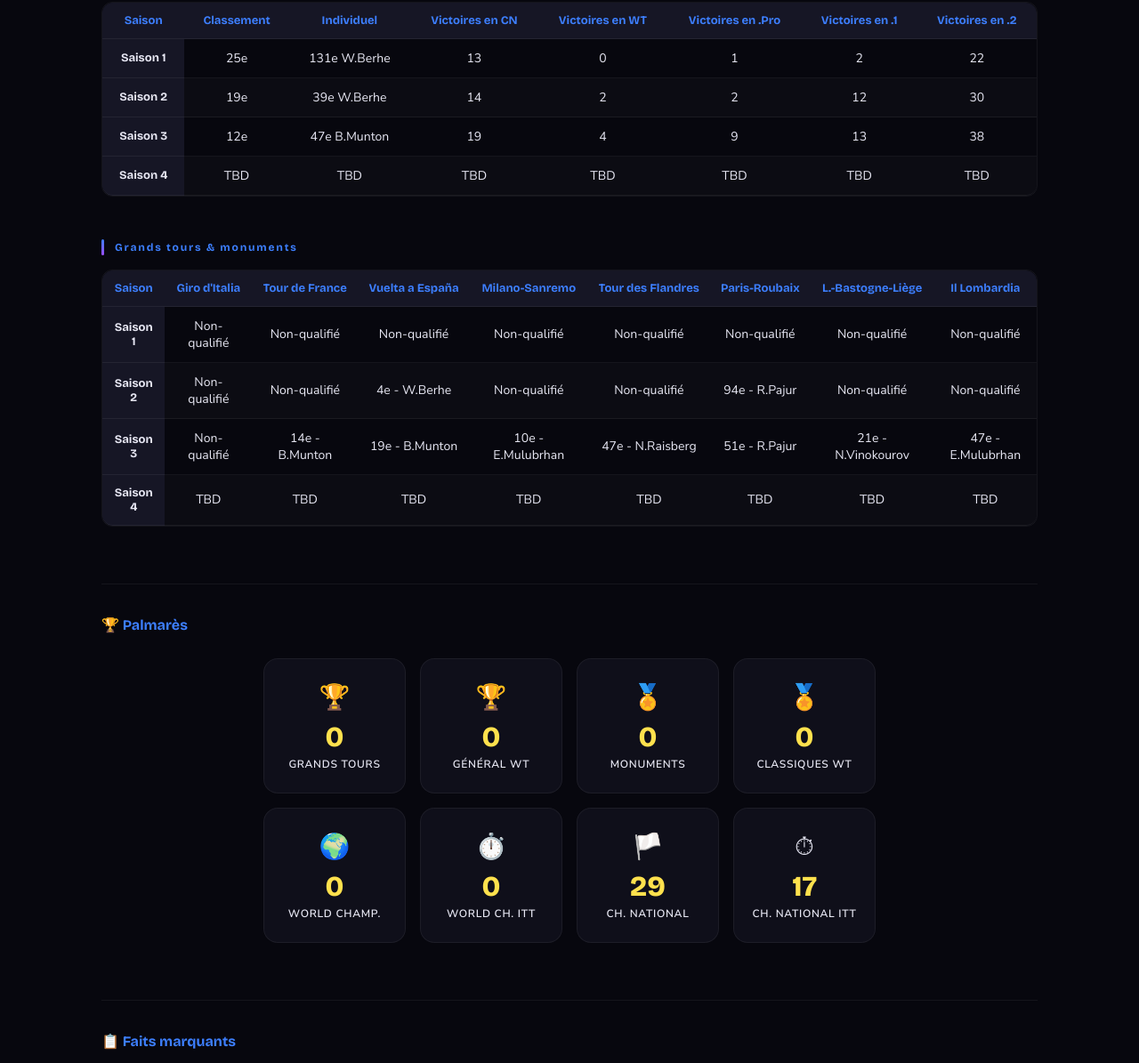
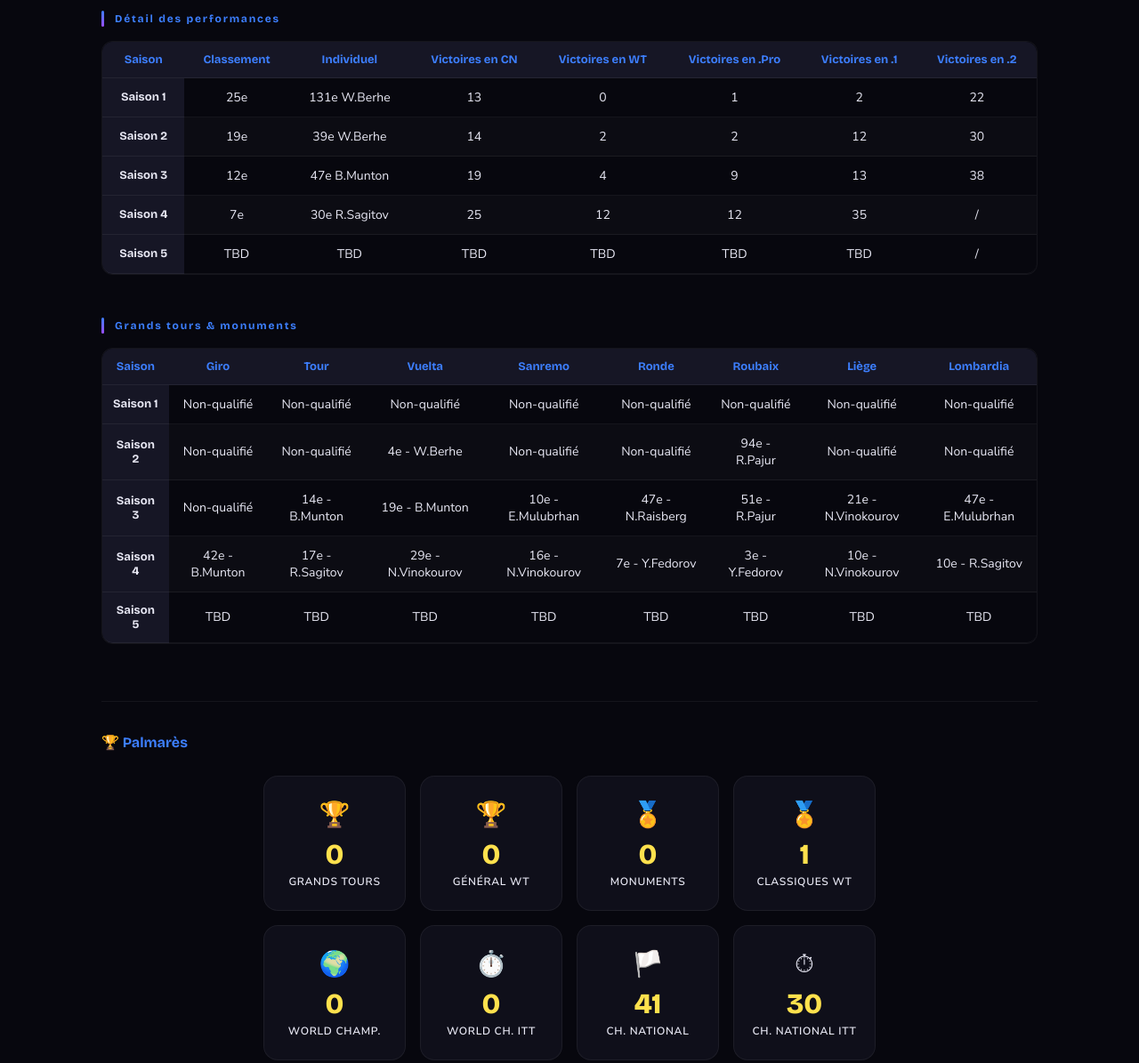
Before and after one commit to gael-gg4/gael-gg4.github.io, a plain HTML site: page pcm26-afrique-asie.html in a window 1280 px wide. Shown: the part 1187-2382 px from the top of the page at 89% size. Drawn offline with nearby package versions, Linux system fonts and the light colour scheme.

Commit message:
Saison 4 PCM26 avec AP + Saison 11 FM26 avec RSCA

```diff
--- a/assets/data/pcm26-afrique-asie.json
+++ b/assets/data/pcm26-afrique-asie.json
@@ -39,10 +39,21 @@
       "sponsor1": "Dimension Data",
       "sponsor2": "BMW",
       "sponsor3": "3T",
+      "budget": "2.026.000 €",
+      "classement": "7e",
+      "victoires": "84",
+      "premiereVideo": "Épisode 35"
+    },
+    {
+      "saison": "Saison 5",
+      "niveau": "UCI World Tour",
+      "sponsor1": "Dimension Data",
+      "sponsor2": "BMW",
+      "sponsor3": "3T",
       "budget": "TBD €",
       "classement": "TBD",
       "victoires": "TBD",
-      "premiereVideo": "Épisode 35"
+      "premiereVideo": "Épisode 50"
     }
   ],
   "performances": [
@@ -78,13 +89,23 @@
     },
     {
       "saison": "Saison 4",
+      "classement": "7e",
+      "individuel": "30e R.Sagitov",
+      "victoiresCN": "25",
+      "victoiresWT": "12",
+      "victoiresPro": "12",
+      "victoires1": "35",
+      "victoires2": "/"
+    },
+    {
+      "saison": "Saison 5",
       "classement": "TBD",
       "individuel": "TBD",
       "victoiresCN": "TBD",
       "victoiresWT": "TBD",
       "victoiresPro": "TBD",
       "victoires1": "TBD",
-      "victoires2": "TBD"
+      "victoires2": "/"
     }
   ],
   "grandsToursMonuments": [
@@ -123,6 +144,17 @@
     },
     {
       "saison": "Saison 4",
+      "giro": "42e - B.Munton",
+      "tourDeFrance": "17e - R.Sagitov",
+      "vuelta": "29e - N.Vinokourov",
+      "milanoSanremo": "16e - N.Vinokourov",
+      "tourDesFlandres": "7e - Y.Fedorov",
+      "parisRoubaix": "3e - Y.Fedorov",
+      "liegeBastogneLiege": "10e - N.Vinokourov",
+      "ilLombardia": "10e - R.Sagitov"
+    },
+    {
+      "saison": "Saison 5",
       "giro": "TBD",
       "tourDeFrance": "TBD",
       "vuelta": "TBD",
@@ -143,6 +175,7 @@
     { "saison": "12/04/2027", "texte": "🆕 Première participation à un monument : Paris-Roubaix" },
     { "saison": "22/08/2027", "texte": "🆕 Première participation à un grand tour : Vuelta a España" },
     { "saison": "23/08/2027", "texte": "🏆 Première victoire en World Tour : Romet Pajour avec l'étape 5 du Renewi Tour" },
-    { "saison": "01/01/2029", "texte": "🆙 Passage en UCI World Tour" }
+    { "saison": "01/01/2029", "texte": "🆙 Passage en UCI World Tour" },
+    { "saison": "25/03/2029", "texte": "🏆 Première classique en World Tour : Romet Pajour avec le Ronde van Brugge" }
   ]
 }
--- a/pcm26-afrique-asie.html
+++ b/pcm26-afrique-asie.html
@@ -124,7 +124,7 @@
             <table>
               <thead>
                 <tr>
-                  <th>Saison</th><th>Giro d'Italia</th><th>Tour de France</th><th>Vuelta a España</th><th>Milano-Sanremo</th><th>Tour des Flandres</th><th>Paris-Roubaix</th><th>L.-Bastogne-Liège</th><th>Il Lombardia</th>
+                  <th>Saison</th><th>Giro</th><th>Tour</th><th>Vuelta</th><th>Sanremo</th><th>Ronde</th><th>Roubaix</th><th>Liège</th><th>Lombardia</th>
                 </tr>
               </thead>
 				<tbody id="grands-tours-body">
@@ -160,7 +160,7 @@
         </div>
         <div class="palmares-card">
           <div class="palmares-icon">🏅</div>
-          <div class="palmares-count">0</div>
+          <div class="palmares-count">1</div>
           <div class="palmares-label">Classiques WT</div>
         </div>
         <div class="palmares-card">
@@ -175,12 +175,12 @@
         </div>
         <div class="palmares-card">
           <div class="palmares-icon">🏳️</div>
-          <div class="palmares-count">29</div>
+          <div class="palmares-count">41</div>
           <div class="palmares-label">Ch. National</div>
         </div>
         <div class="palmares-card">
           <div class="palmares-icon">⏱</div>
-          <div class="palmares-count">17</div>
+          <div class="palmares-count">30</div>
           <div class="palmares-label">Ch. National ITT</div>
         </div>
       </div>
```
Also changed, not shown: assets/data/fm26-anderlecht.json (+21 -4 lines), fm26-anderlecht.html (+4 -4 lines).
